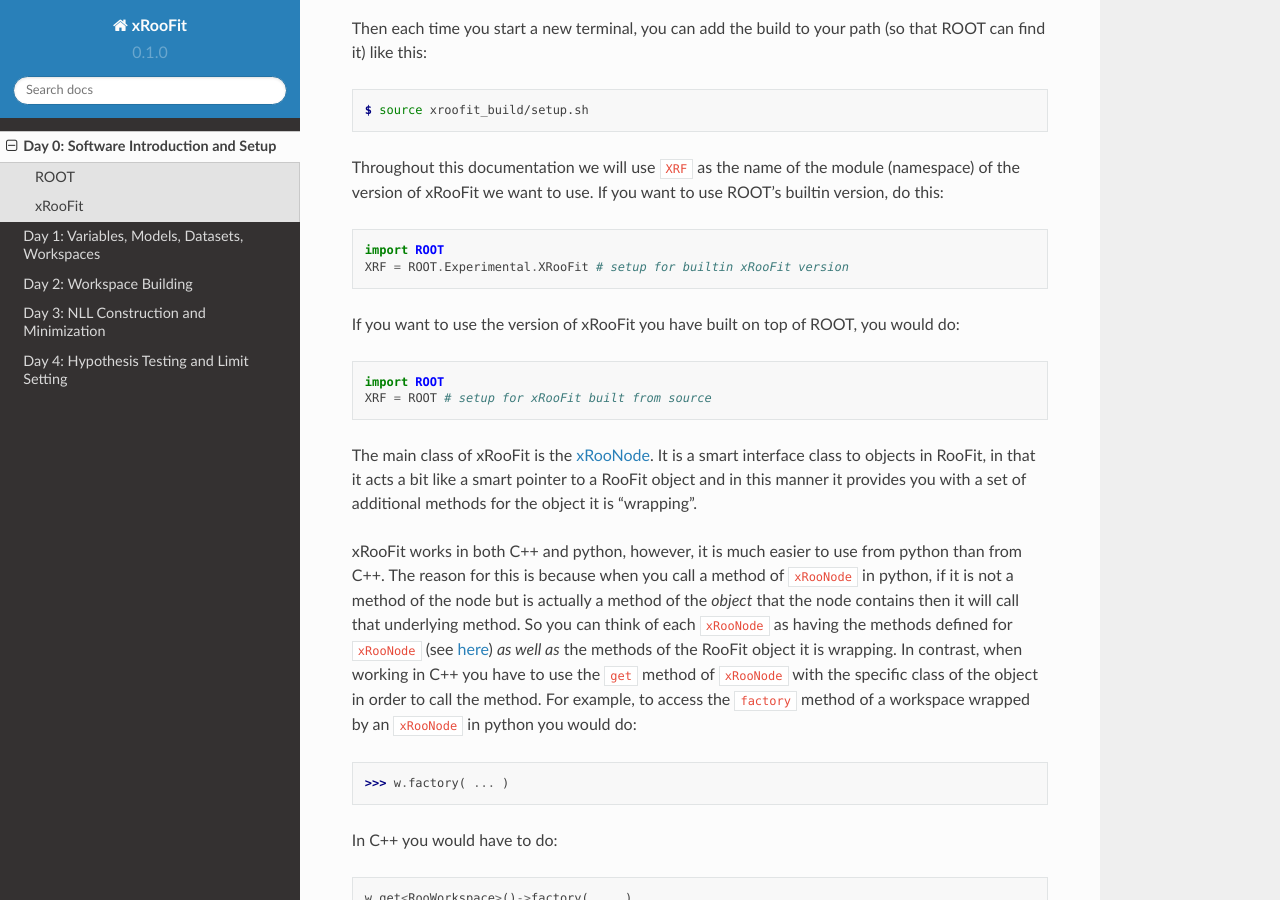
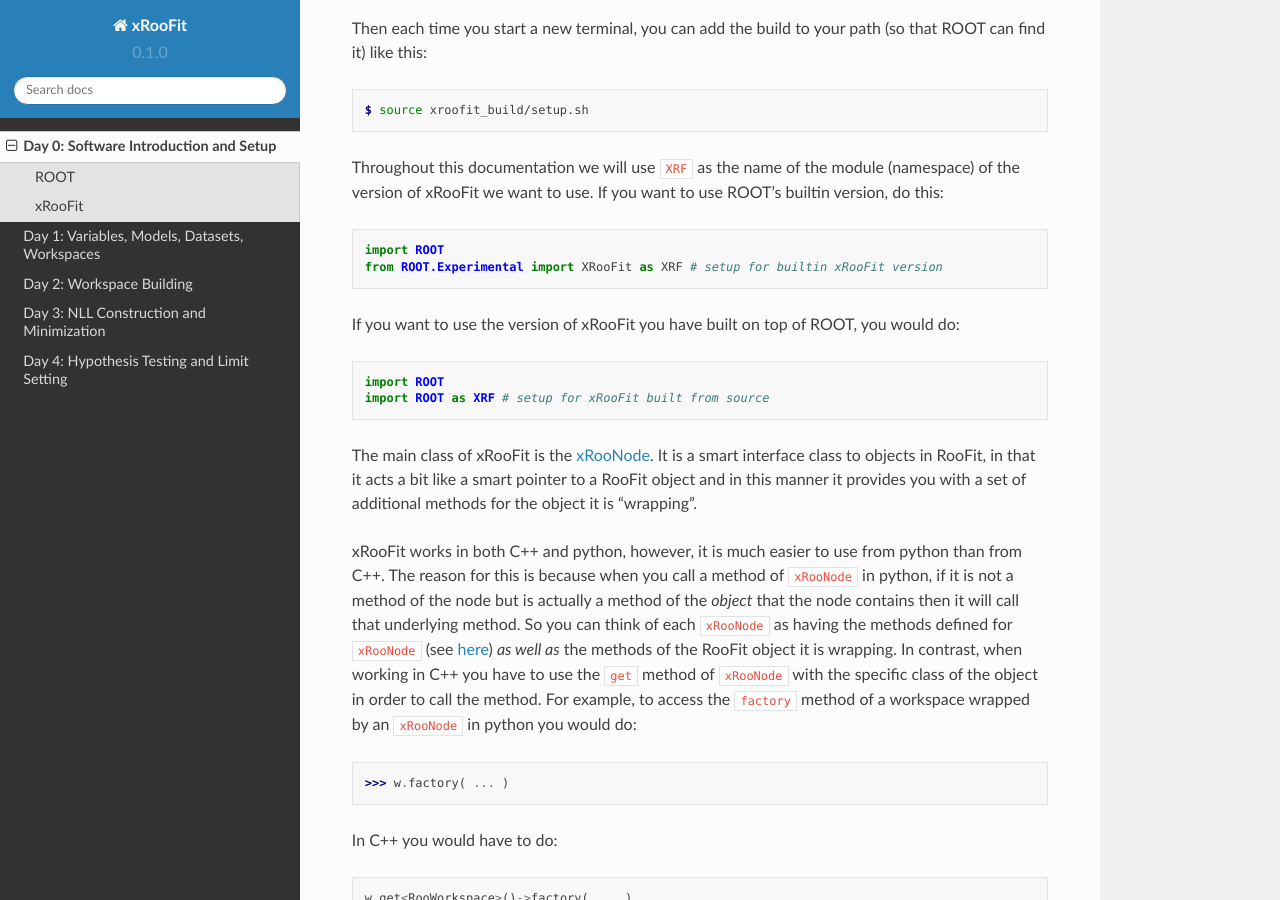
Before and after one commit to will-cern/xroofit-readthedocs, a Sphinx documentation site: the page built from docs/source/setup.rst, in a window 1280 px wide and 900 px high, scrolled down 859 px. Built offline with Sphinx 7.4.7 and the Read the Docs theme 2.0.0, drawn with Linux system fonts in a browser that asks for light colours.

Commit message:
Update setup.rst

```diff
--- a/docs/source/setup.rst
+++ b/docs/source/setup.rst
@@ -34,14 +34,14 @@
 .. code-block:: python
 
   import ROOT
-  XRF = ROOT.Experimental.XRooFit # setup for builtin xRooFit version
+  from ROOT.Experimental import XRooFit as XRF # setup for builtin xRooFit version
 
 If you want to use the version of xRooFit you have built on top of ROOT, you would do:
 
 .. code-block:: python
 
   import ROOT
-  XRF = ROOT # setup for xRooFit built from source
+  import ROOT as XRF # setup for xRooFit built from source
 
 The main class of xRooFit is the `xRooNode <https://gitlab.cern.ch/will/xroofit#using-xroonode>`_. It is a smart interface class to objects in RooFit, in that it acts a bit like a smart pointer to a RooFit object and in this manner it provides you with a set of additional methods for the object it is "wrapping".
 
```
